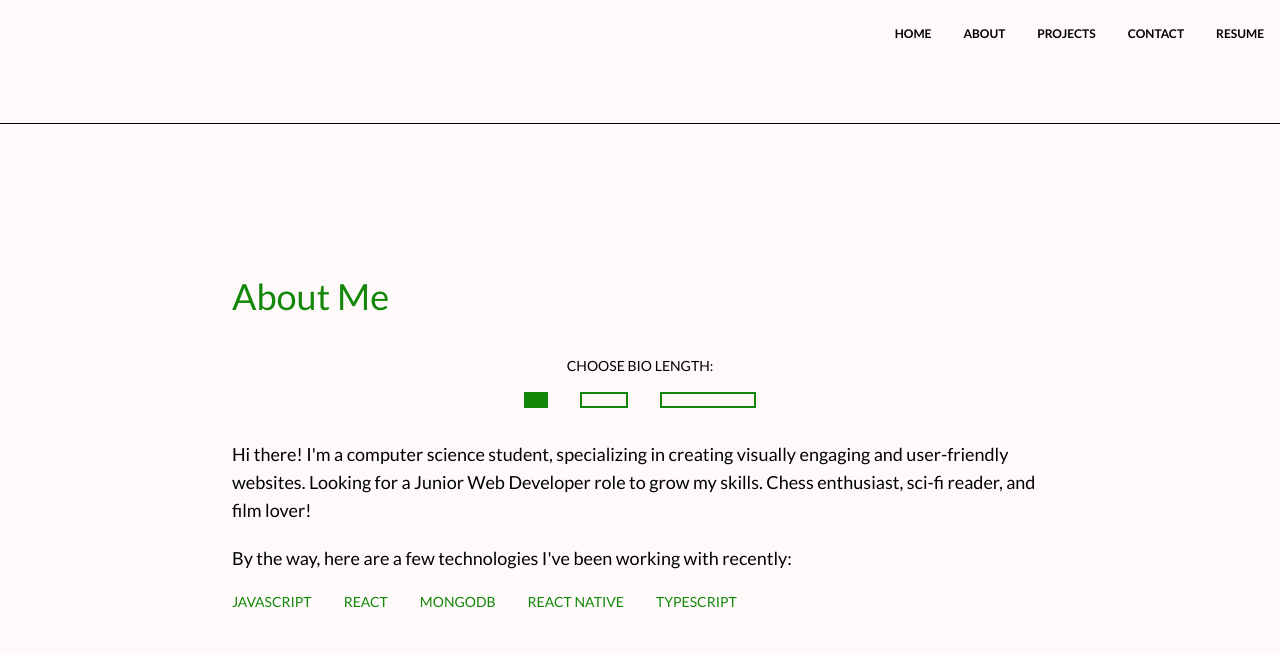
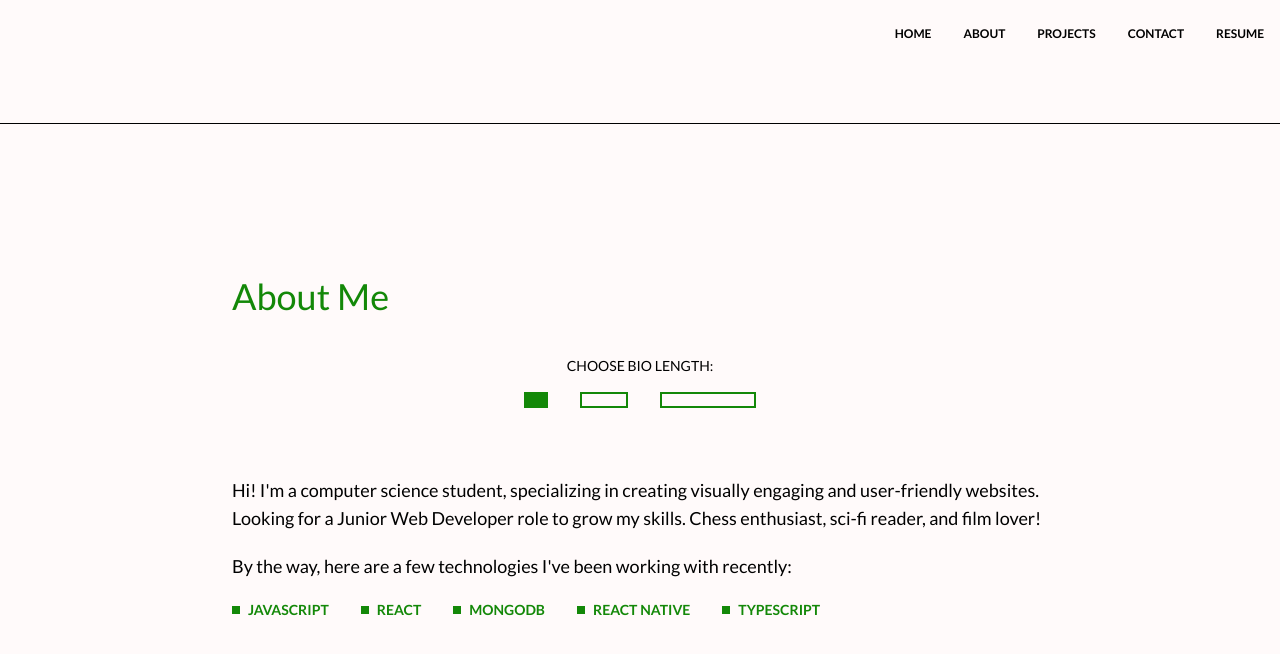
Before and after one commit to pologora/portfolio, a Next.js app: page / in a window 1280 px wide. Both pictures are taken after a click on the button 536 px from the left and 1076 px from the top of the page. Shown: the part 676-1330 px from the top of the page. Built offline with nearby package versions, Linux system fonts and the light colour scheme.

Commit message:
Change about margin + font-size

```diff
--- a/src/components/About/About.jsx
+++ b/src/components/About/About.jsx
@@ -6,7 +6,7 @@ import TechList from './TechList';
 import ChooseBioPanel from './ChooseBioPanel';
 
 function About() {
-  const [componentToRender, setComponentToRender] = useState('');
+  const [componentToRender, setComponentToRender] = useState(<FullText />);
 
   const handleChangeText = (e) => {
     switch (e.target.name) {
--- a/src/components/About/ChooseBioPanel.jsx
+++ b/src/components/About/ChooseBioPanel.jsx
@@ -10,7 +10,7 @@ function ChooseBioPanel({ handleChangeText }) {
     setActiveText(e.target.name);
   };
   return (
-    <div className="flex flex-col place-items-center">
+    <div className="flex flex-col place-items-center my-4">
       <h3 className="uppercase text-sm">Choose bio length:</h3>
       <div>
         {buttons.map((item) => (
--- a/src/components/About/SmallText.jsx
+++ b/src/components/About/SmallText.jsx
@@ -5,7 +5,9 @@ function SmallText() {
   return (
     <article>
       {small.map((item, i) => (
-        <p key={i}>{item}</p>
+        <p className="my-5" key={i}>
+          {item}
+        </p>
       ))}
     </article>
   );
--- a/src/components/About/TechList.jsx
+++ b/src/components/About/TechList.jsx
@@ -2,10 +2,13 @@ import techList from '../../data/techList';
 
 function TechList() {
   const techListElements = techList.map((item) => (
-    <li className="uppercase text-sm" key={item}>
-      {item}
+    <li className="uppercase text-xs sm:text-sm font-semibold" key={item}>
+      <div className="flex gap-2 place-items-center">
+        <div className="w-2 h-2 bg-about" />
+        {item}
+      </div>
     </li>
   ));
-  return <ul className="flex flex-wrap gap-6 tech-list">{techListElements}</ul>;
+  return <ul className="flex flex-wrap gap-6 tech-list my-5">{techListElements}</ul>;
 }
 export default TechList;
--- a/src/data/bioText.js
+++ b/src/data/bioText.js
@@ -18,7 +18,7 @@ export const full = [
 ];
 
 export const medium = [
-  `Hello! As a motivated computer science student in my last year, I specialize in designing eye-catching
+  `Hello there! As a motivated computer science student in my last year, I specialize in designing eye-catching
      and user-friendly websites. I'm on the hunt for a Junior Web Developer opportunity to apply my knowledge
       and further develop my skills in a professional context.`,
   `When I'm not coding, I enjoy stimulating my
@@ -29,7 +29,7 @@ export const medium = [
 ];
 
 export const small = [
-  ` Hi there! I'm a computer science student,
+  ` Hi! I'm a computer science student,
    specializing in creating visually engaging and user-friendly websites.
     Looking for a Junior Web Developer role to grow my skills. Chess enthusiast,
      sci-fi reader, and film lover!`,
```
